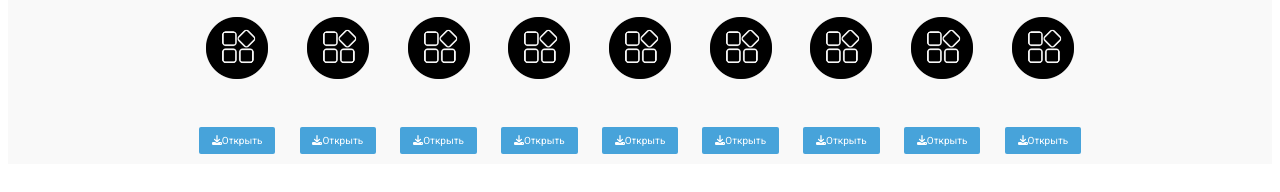
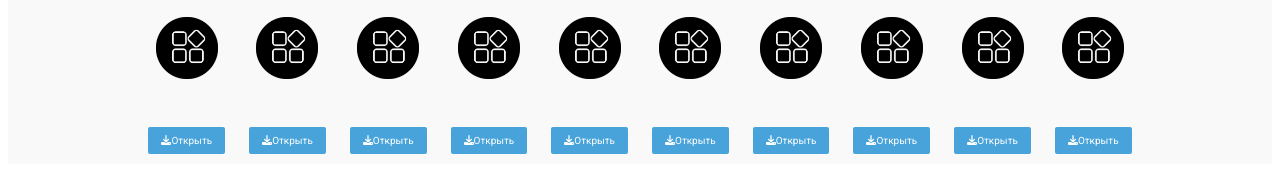
Before and after one commit to elchupacabr/appstore, a plain HTML site: page index.html in a window 1280 px wide. Shown: the part 230-422 px from the top of the page. Drawn offline with Linux system fonts and the light colour scheme.

Commit message:
Update index.html

```diff
--- a/index.html
+++ b/index.html
@@ -145,6 +145,12 @@
                 <div class="app-title empty"></div>
                 <a href="#" class="app-button"><i class="fa-solid fa-download"></i>Открыть</a>
             </div>
+            <div class="app-container">
+
+                <img src="app/com.meadmusic/icons/app.png" alt="" class="app-icon">
+                <div class="app-title empty"></div>
+                <a href="#" class="app-button"><i class="fa-solid fa-download"></i>Открыть</a>
+            </div>
         </div>
     </div>
     <script src="https://cdnjs.cloudflare.com/ajax/libs/font-awesome/6.4.0/js/all.min.js" integrity="sha512-fD9DI5bZwQxOi7MhYWnnNPlvXdp/2Pj3XSTRrFs5FQa4mizyGLnJcN6tuvUS6LbmgN1ut+XGSABKvjN0H6Aoow==" crossorigin="anonymous" referrerpolicy="no-referrer"></script>
```
